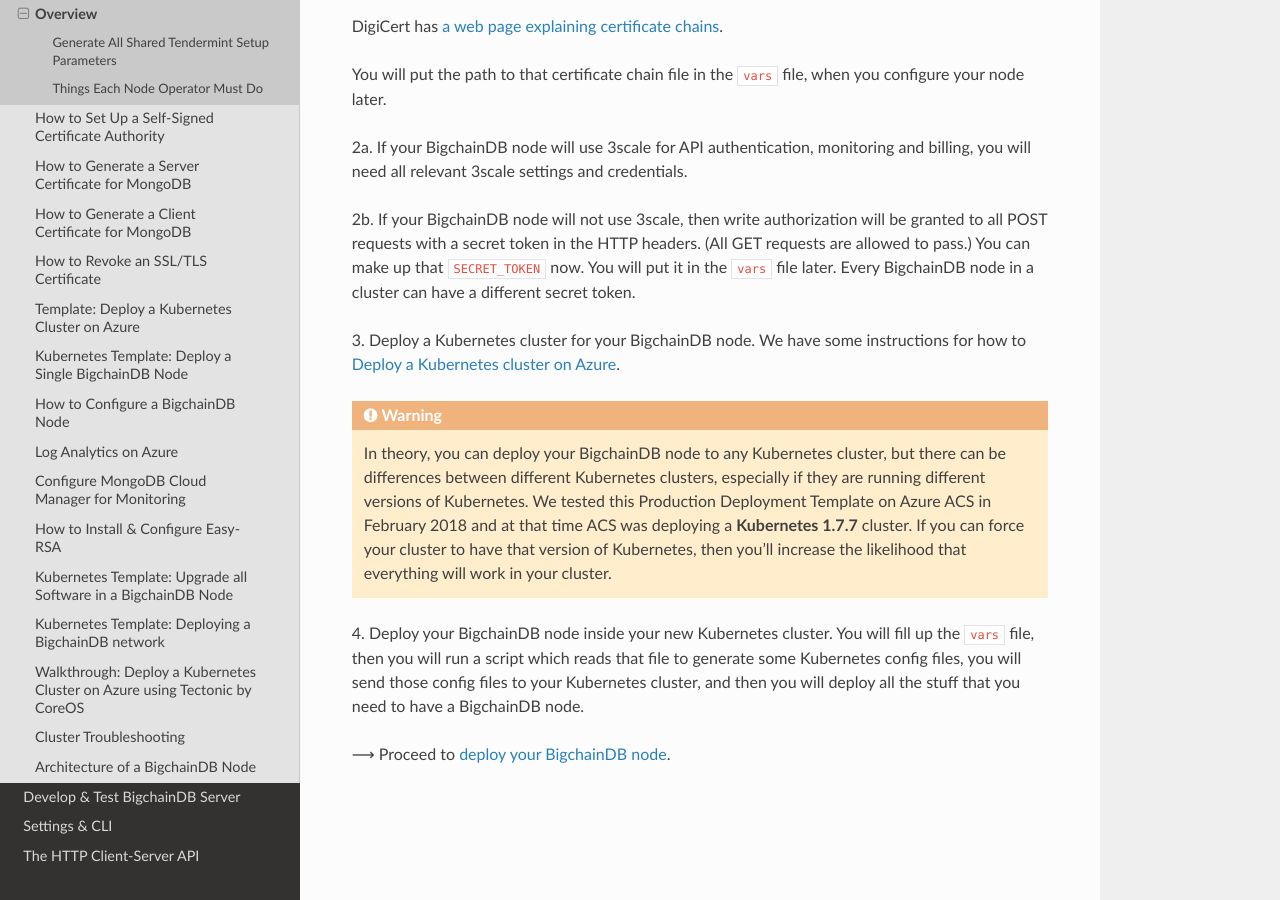
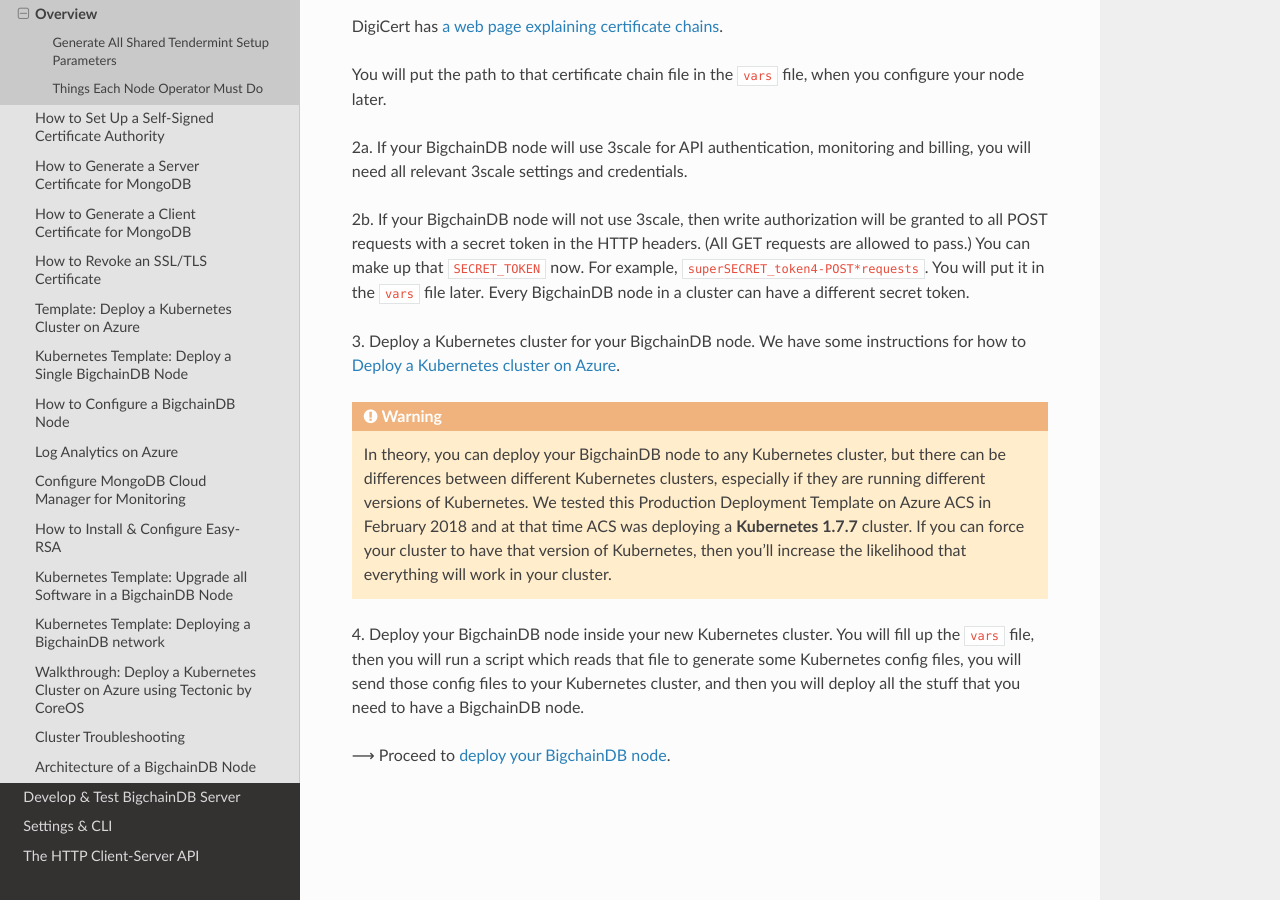
Before and after one commit to bigchaindb/bigchaindb, a Sphinx documentation site: the page built from docs/server/source/production-deployment-template/workflow.rst, in a window 1280 px wide and 900 px high, scrolled down 1591 px. Built offline with Sphinx 7.4.7 and the Read the Docs theme 2.0.0, drawn with Linux system fonts in a browser that asks for light colours.

Commit message:
Add example secret token

```diff
--- a/docs/server/source/production-deployment-template/workflow.rst
+++ b/docs/server/source/production-deployment-template/workflow.rst
@@ -102,6 +102,7 @@
 to all POST requests with a secret token in the HTTP headers.
 (All GET requests are allowed to pass.)
 You can make up that ``SECRET_TOKEN`` now.
+For example, ``superSECRET_token4-POST*requests``.
 You will put it in the ``vars`` file later.
 Every BigchainDB node in a cluster can have a different secret token.
 
```
